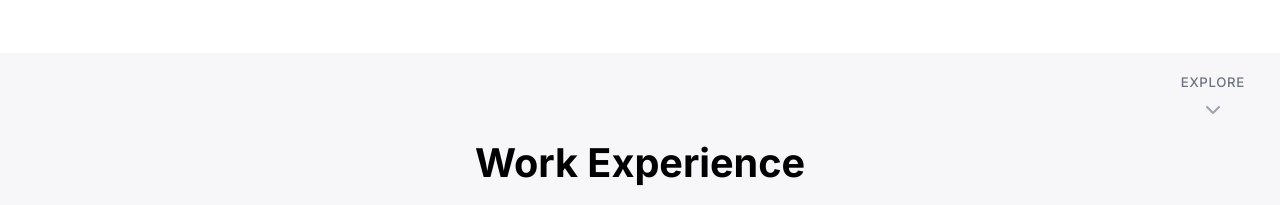
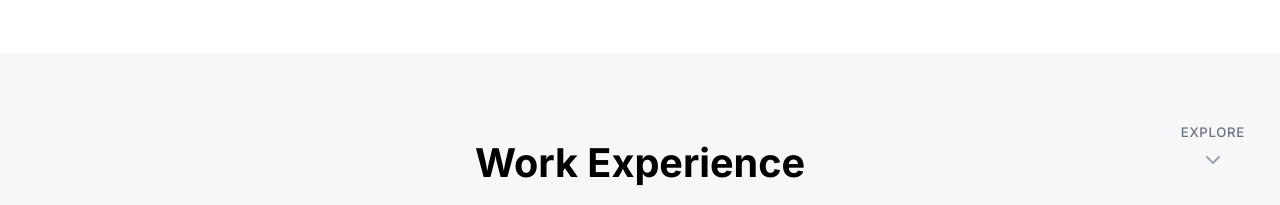
Before and after one commit to jackychen-dev/portfolio, a Next.js app: page / in a window 1280 px wide. Shown: the part 747-952 px from the top of the page. Built offline with nearby package versions, Linux system fonts and the light colour scheme.

Commit message:
Fix scroll tracking to use window scroll for arrow movement

```diff
--- a/components/Hero.tsx
+++ b/components/Hero.tsx
@@ -6,17 +6,14 @@ import { ChevronDown } from 'lucide-react'
 import { useRef } from 'react'
 
 export default function Hero() {
-  const sectionRef = useRef<HTMLElement>(null)
-  const { scrollYProgress } = useScroll({
-    target: sectionRef,
-    offset: ["start end", "end end"]
-  })
+  const { scrollYProgress } = useScroll()
 
   // Transform scroll progress to arrow position (moves down as you scroll)
-  const arrowY = useTransform(scrollYProgress, [0, 1], [0, 100])
+  // Maps scroll progress (0-1) to pixel movement (0-150px)
+  const arrowY = useTransform(scrollYProgress, [0, 0.3], [0, 150])
 
   return (
-    <section ref={sectionRef} className="h-screen flex items-center justify-center pt-16 sm:pt-20 pb-4 sm:pb-6 px-4 sm:px-6 section-level-1 hero-shadow relative z-0 overflow-hidden">
+    <section className="h-screen flex items-center justify-center pt-16 sm:pt-20 pb-4 sm:pb-6 px-4 sm:px-6 section-level-1 hero-shadow relative z-0 overflow-hidden">
       {/* Gradient fade at bottom to hint at more content */}
       <div className="absolute bottom-0 left-0 right-0 h-40 bg-gradient-to-t from-white/80 dark:from-black/80 via-white/40 dark:via-black/40 to-transparent pointer-events-none z-10"></div>
       <div className="container mx-auto max-w-5xl text-center relative z-10 flex flex-col items-center justify-center h-full">
```
